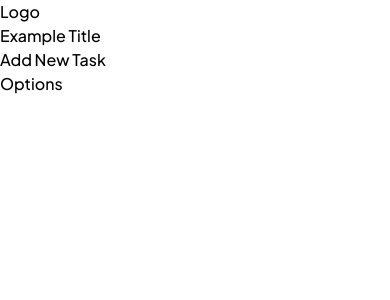
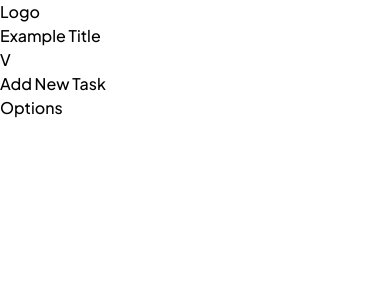
Before and after one commit to yehudz/kanban-task-manager-v2, a Next.js app: page / in a window 390 px wide. Shown: the top 300 px of the page. Built offline with nearby package versions, Linux system fonts and the light colour scheme.

Commit message:
refactor: Add mobile check for company logo

```diff
--- a/components/layout/TopBar.tsx
+++ b/components/layout/TopBar.tsx
@@ -3,16 +3,15 @@ import ColumnTitle from '../ui/ColumnTitle'
 import MobileLogo from '../ui/MobileLogo'
 import AddNewTaskButton from '../ui/AddNewTaskButton'
 import OptionsMenuButton from '../ui/OptionsMenuButton'
+import appContext from '../../context/appContext'
+import { useContext } from 'react'
 
-interface TopBarProps {
-  isMobile: boolean
-}
-
-const TopBar = ({isMobile}: TopBarProps)=> {
+const TopBar = ()=> {
+  const {isMobile} = useContext(appContext)
   return(
     <div data-testid="top-bar" className={`${styles.container} w-screen`}>
-      <MobileLogo show={isMobile ? true : false}/>
-      <ColumnTitle title={'Example Title'} isMobile={false}/>
+      {isMobile && <MobileLogo />}
+      <ColumnTitle title={'Example Title'} isMobile={isMobile}/>
       <AddNewTaskButton />
       <OptionsMenuButton />
     </div>
--- a/components/ui/MobileLogo.tsx
+++ b/components/ui/MobileLogo.tsx
@@ -1,8 +1,4 @@
-interface MobileLogoProps {
-  show: boolean
-}
-
-const MobileLogo = ({show}: MobileLogoProps)=> {
+const MobileLogo = ()=> {
   return(
     <div data-testid="logo-container">
       <h3>Logo</h3>
--- /dev/null
+++ b/context/appContext.js
@@ -0,0 +1,4 @@
+import {createContext} from 'react'
+
+const appContext = createContext()
+export default appContext
--- a/pages/index.tsx
+++ b/pages/index.tsx
@@ -1,8 +1,16 @@
 import type { NextPage } from 'next'
+import { useEffect, useState } from 'react'
 import TopBar from '../components/layout/TopBar'
 import ColumnsContainer from '../components/layout/ColumnsContainer'
 import Head from 'next/head'
+import appContext from '../context/appContext'
+
 const Home: NextPage = (props) => {
+  const [isMobile, setIsMobile] = useState<boolean>(false)
+
+  useEffect(()=> {
+    if (window.innerWidth < 900) setIsMobile(true)
+  }, [])
   return (
     <>
       <Head>
@@ -11,10 +19,12 @@ const Home: NextPage = (props) => {
         <link rel="preconnect" href="https://fonts.gstatic.com" />
         <link href="https://fonts.googleapis.com/css2?family=Plus+Jakarta+Sans:wght@500;700&display=swap" rel="stylesheet" />
       </Head>
-      <div className="w-screen h-screen">
-        <TopBar isMobile={true}/>
-        <ColumnsContainer />
-      </div>
+      <appContext.Provider value={{isMobile}}>
+        <div className="w-screen h-screen">
+          <TopBar />
+          <ColumnsContainer />
+        </div>
+      </appContext.Provider>
     </>
   )
 }
```
